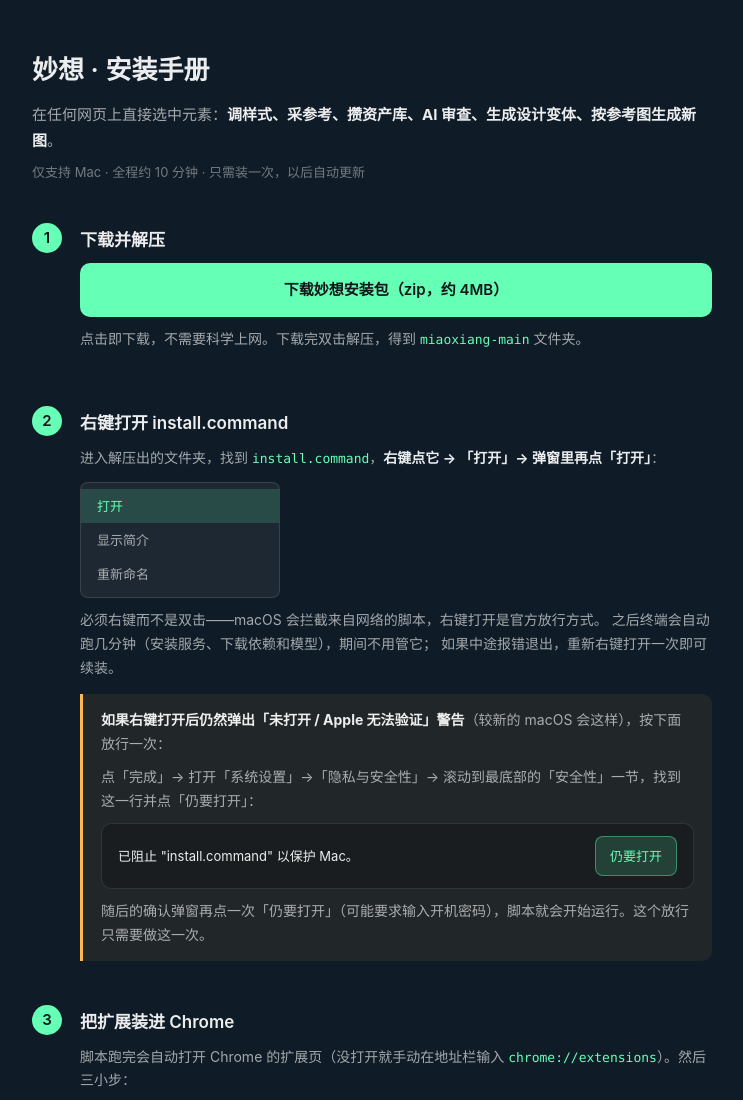
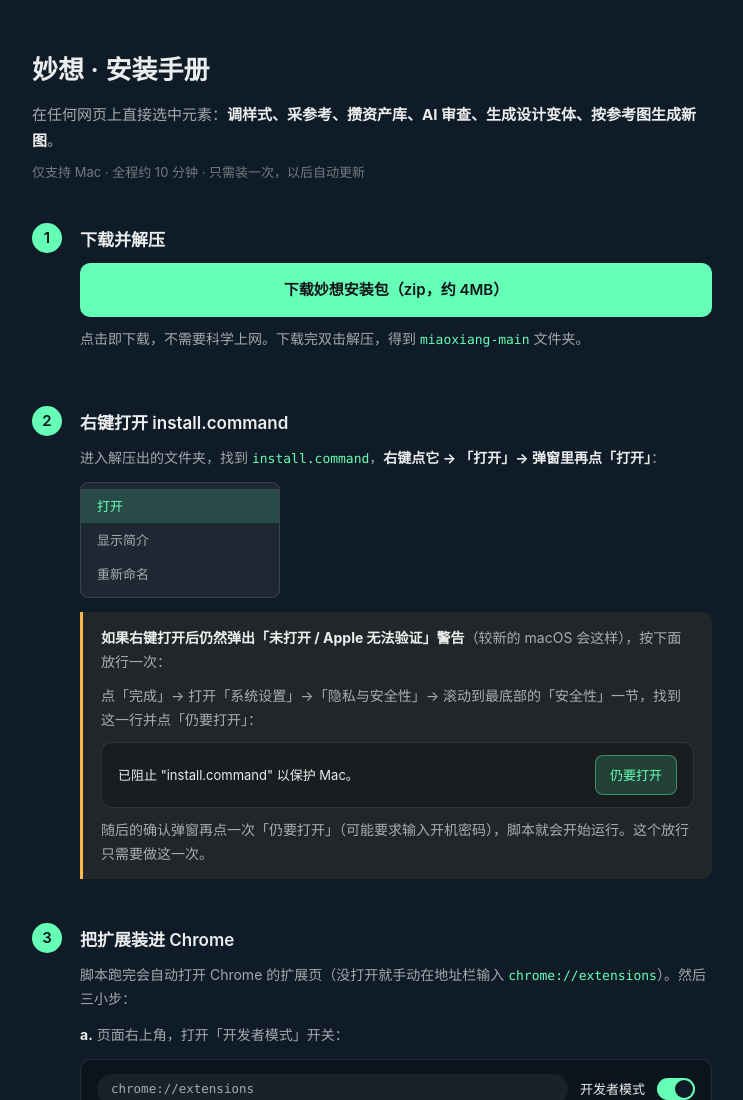
Before and after one commit to FengranZhou/miaoxiang, a browser extension: page 妙想安装手册.html in a window 1280 px wide. Shown: the top 1100 px of the page, without its empty margins (268-1011 px from the left). Drawn offline with Linux system fonts and the light colour scheme.

Commit message:
release v2.0.9

```diff
--- a/妙想安装手册.html
+++ b/妙想安装手册.html
@@ -139,9 +139,6 @@
         <div>显示简介</div>
         <div>重新命名</div>
       </div>
-      <p class="note">必须右键而不是双击——macOS 会拦截来自网络的脚本，右键打开是官方放行方式。
-      之后终端会自动跑几分钟（安装服务、下载依赖和模型），期间不用管它；
-      如果中途报错退出，重新右键打开一次即可续装。</p>
       <div class="warn">
         <p><strong>如果右键打开后仍然弹出「未打开 / Apple 无法验证」警告</strong>（较新的 macOS 会这样），按下面放行一次：</p>
         <p>点「完成」→ 打开「系统设置」→「隐私与安全性」→ 滚动到最底部的「安全性」一节，找到这一行并点「仍要打开」：</p>
```
Also changed, not shown: extension/manifest.json.
